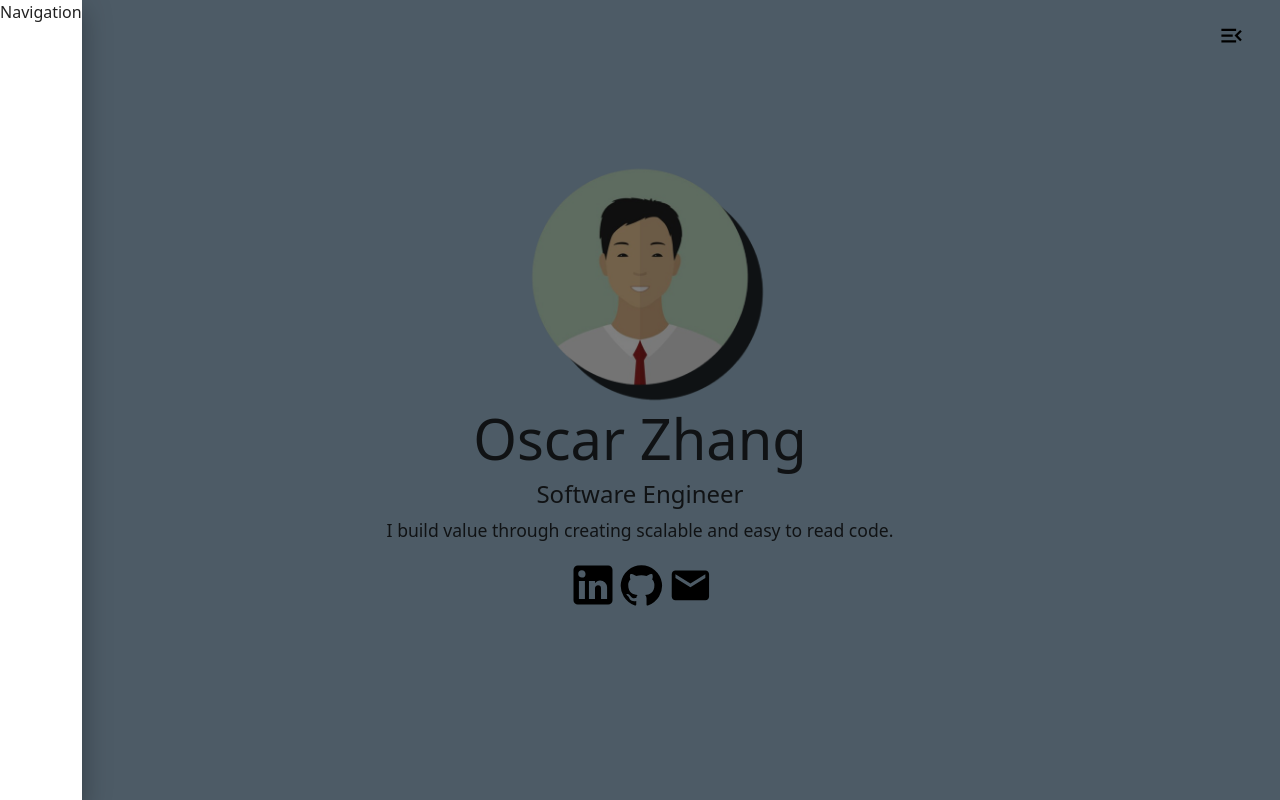
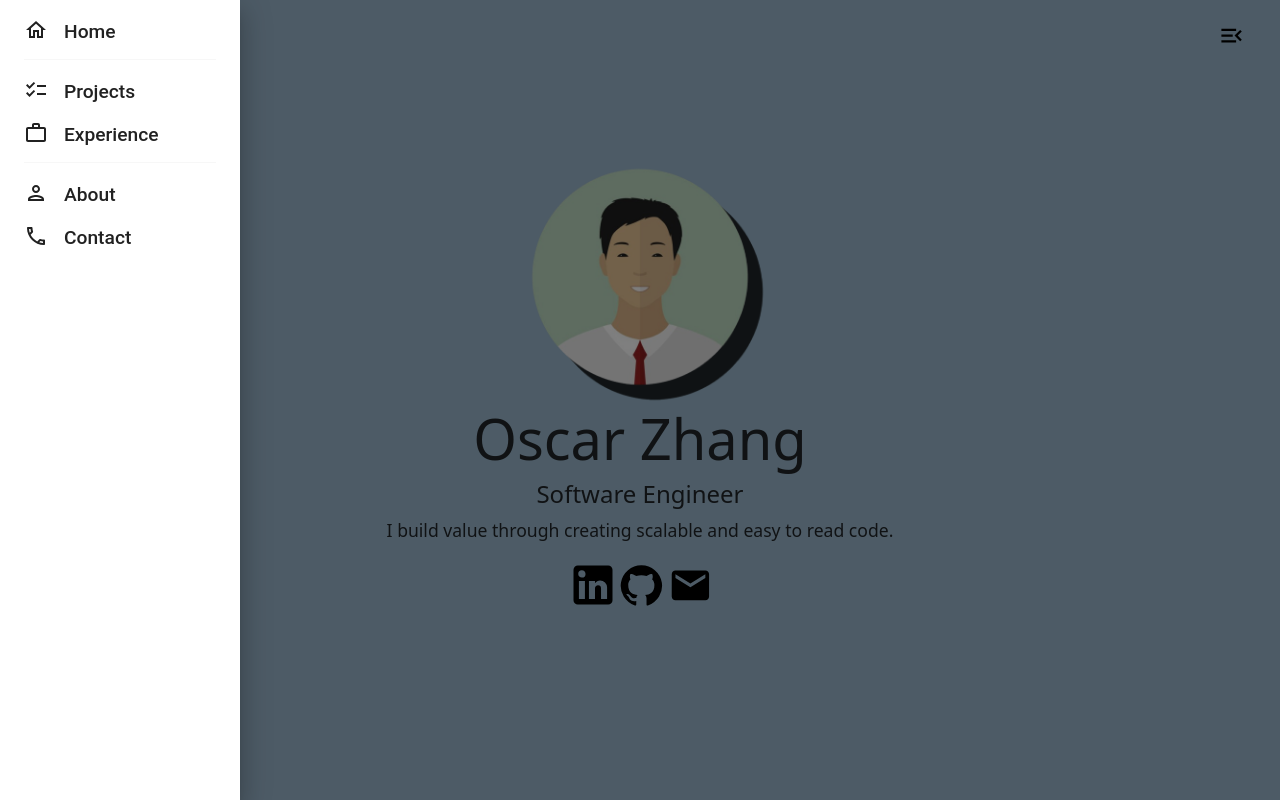
Before and after one commit to oscarzhang228/Portfolio-OZ, a React (Vite) app: page / in a window 1280 px wide. Both pictures are taken after a click on the button 1232 px from the left and 35 px from the top of the page. Shown: the top 800 px of the page. Built offline with nearby package versions, Linux system fonts and the light colour scheme.

Commit message:
implement navigation styling

```diff
--- /dev/null
+++ b/src/components/Navigation/Navigation.module.scss
@@ -0,0 +1,14 @@
+@use "../../styles/variables" as *;
+
+.Navigation-Item {
+  font-size: 1.2rem;
+  font-weight: 500;
+  font-family: $main-font;
+  text-decoration: none;
+  transition: color 0.3s ease;
+  cursor: pointer;
+
+  &:hover {
+    color: $light-blue;
+  }
+}
--- a/src/components/Navigation/Navigation.tsx
+++ b/src/components/Navigation/Navigation.tsx
@@ -2,6 +2,14 @@ import MenuOpenIcon from "@mui/icons-material/MenuOpen";
 import Button from "@mui/material/Button";
 import { Drawer } from "@mui/material";
 import { useState } from "react";
+import styles from "./Navigation.module.scss";
+import { Divider } from "@mui/material";
+import HomeOutlinedIcon from "@mui/icons-material/HomeOutlined";
+import ChecklistIcon from "@mui/icons-material/Checklist";
+import WorkOutlineOutlinedIcon from "@mui/icons-material/WorkOutlineOutlined";
+import PersonOutlinedIcon from "@mui/icons-material/PersonOutlined";
+import LocalPhoneOutlinedIcon from "@mui/icons-material/LocalPhoneOutlined";
+import { ReactElement } from "react";
 
 export default function Navigation() {
   const [open, setOpen] = useState<boolean>(false);
@@ -21,14 +29,43 @@ export default function Navigation() {
         variant="temporary"
         sx={drawerStyle}
       >
-        <section>Navigation</section>
+        <section className={`py-3 px-4 d-flex flex-column gap-3`}>
+          <NavigationItem icon={<HomeOutlinedIcon />} text="Home" />
+          <Divider />
+          <NavigationItem icon={<ChecklistIcon />} text="Projects" />
+          <NavigationItem
+            icon={<WorkOutlineOutlinedIcon />}
+            text="Experience"
+          />
+          <Divider />
+          <NavigationItem icon={<PersonOutlinedIcon />} text="About" />
+          <NavigationItem icon={<LocalPhoneOutlinedIcon />} text="Contact" />
+        </section>
       </Drawer>
     </>
   );
 }
+type NavigationItemProps = {
+  icon: ReactElement;
+  text: string;
+};
+
+const NavigationItem = (props: NavigationItemProps) => {
+  const { icon, text } = props;
+
+  return (
+    <section className="d-flex gap-3 align-items-center">
+      {icon}
+      <h1 className={`${styles["Navigation-Item"]} m-0 pt-1`}>{text}</h1>
+    </section>
+  );
+};
 
 const drawerStyle = {
-  maxWidth: "100vw",
+  "& .MuiDrawer-paper": {
+    minWidth: "15rem",
+    backgroundColor: "e9e9e9",
+  },
 };
 
 const menuIconStyle = {
--- a/src/components/ProjectsBar/ProjectsBar.module.scss
+++ b/src/components/ProjectsBar/ProjectsBar.module.scss
@@ -4,7 +4,12 @@
 
 .ProjectsBar-Header {
   font-size: 2.5rem;
-  font-weight: 400;
+  font-weight: 500;
+
+  // width at which 3 projects split into 2 rows
+  @media screen and (max-width: 1025px) {
+    text-align: center;
+  }
 
   @media screen and (max-width: 769px) {
     font-size: 2.3rem;
@@ -25,6 +30,13 @@
   // for mobile devices
   @media screen and (max-width: 576px) {
     font-size: 1.5rem;
+  }
+}
+
+.ProjectsBar-AllProjects {
+  // width at which 3 projects split into 2 rows
+  @media screen and (max-width: 1025px) {
+    text-align: center;
   }
 }
 
@@ -63,7 +75,7 @@
   }
   // tabs and small laptops
   @media screen and (max-width: 1025px) {
-    flex-basis: 50%;
+    flex-basis: 48%;
   }
   // for mobile and small tablets
   @media screen and (max-width: 576px) {
--- a/src/components/ProjectsBar/ProjectsBar.tsx
+++ b/src/components/ProjectsBar/ProjectsBar.tsx
@@ -25,8 +25,10 @@ export default function ProjectsBar() {
     <section
       className={`${styles["ProjectsBar"]} p-2 p-lg-5 d-flex flex-column gap-2`}
     >
-      <h1 className={`${styles["ProjectsBar-Header"]} p-1`}>I've worked on:</h1>
-      <section className="d-flex justify-content-around flex-wrap ">
+      <h1 className={`${styles["ProjectsBar-Header"]} p-2 px-3`}>
+        I've worked on:
+      </h1>
+      <section className="d-flex justify-content-around flex-wrap gap-1">
         {firstThreeProjects.map((project, index) => {
           return (
             <section className={`${styles["ProjectsBar-ProjectContainer"]} `}>
@@ -43,7 +45,7 @@ export default function ProjectsBar() {
           );
         })}
       </section>
-      <section>
+      <section className={`${styles["ProjectsBar-AllProjects"]}`}>
         <Button
           sx={learnMoreButtonStyle}
           onClick={() => {
```
